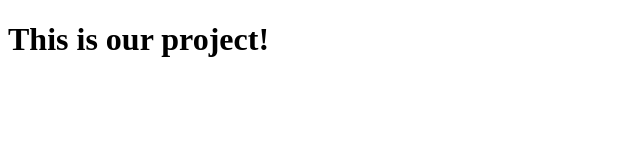
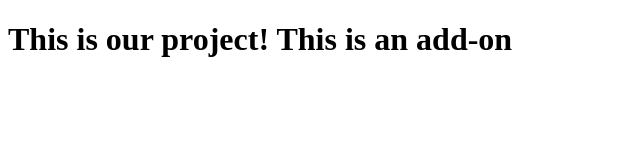
Before and after one commit to g-testo/g-testo.github.io, a plain HTML site: page index.html in a window 1280 px wide. Shown: the whole page, without its empty margins (0-640 px from the left). Drawn offline with Linux system fonts and the light colour scheme.

Commit message:
made a change

```diff
--- a/index.html
+++ b/index.html
@@ -6,6 +6,6 @@
     <title>Document</title>
 </head>
 <body>
-    <h1>This is our project!</h1>
+    <h1>This is our project! This is an add-on</h1>
 </body>
 </html>
```
